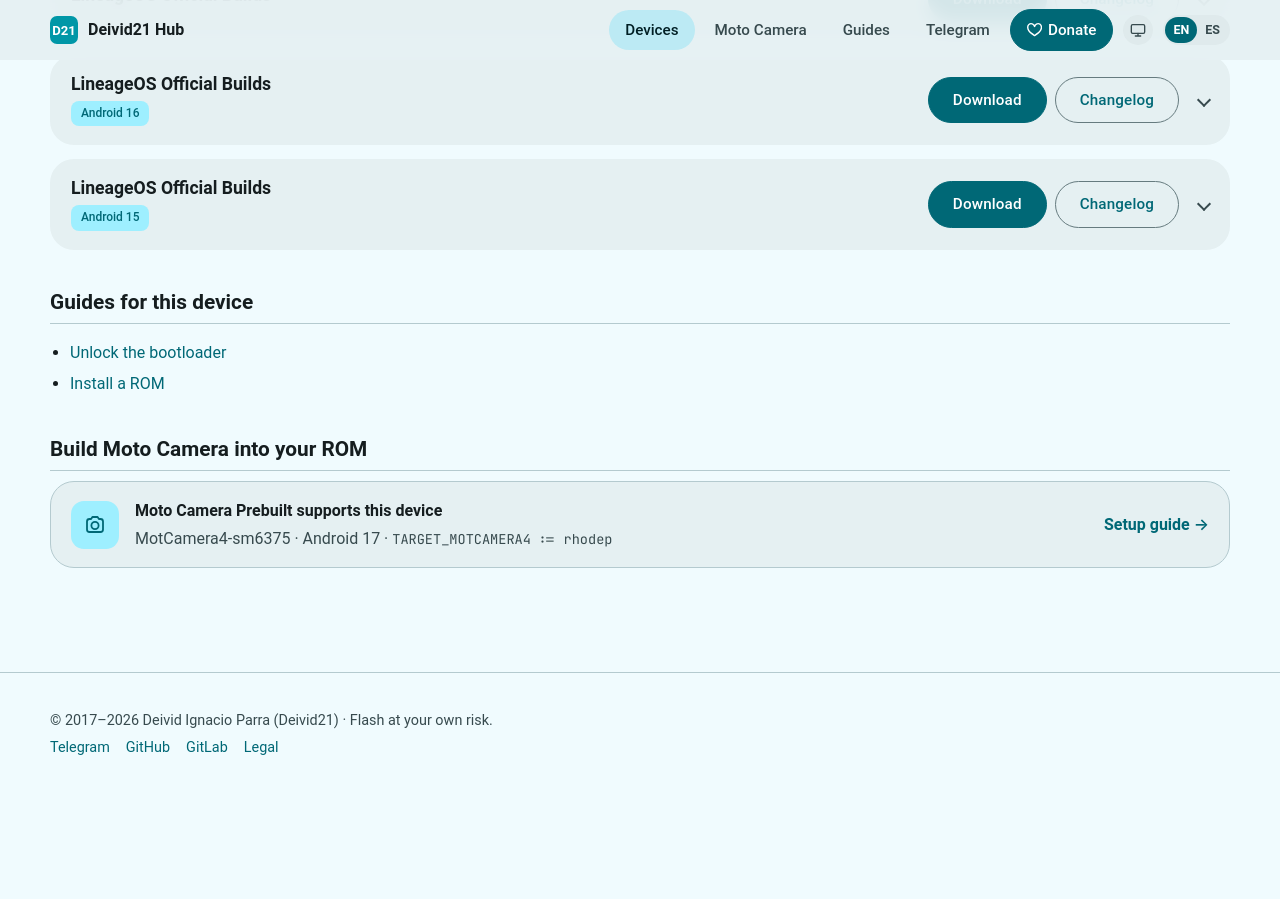
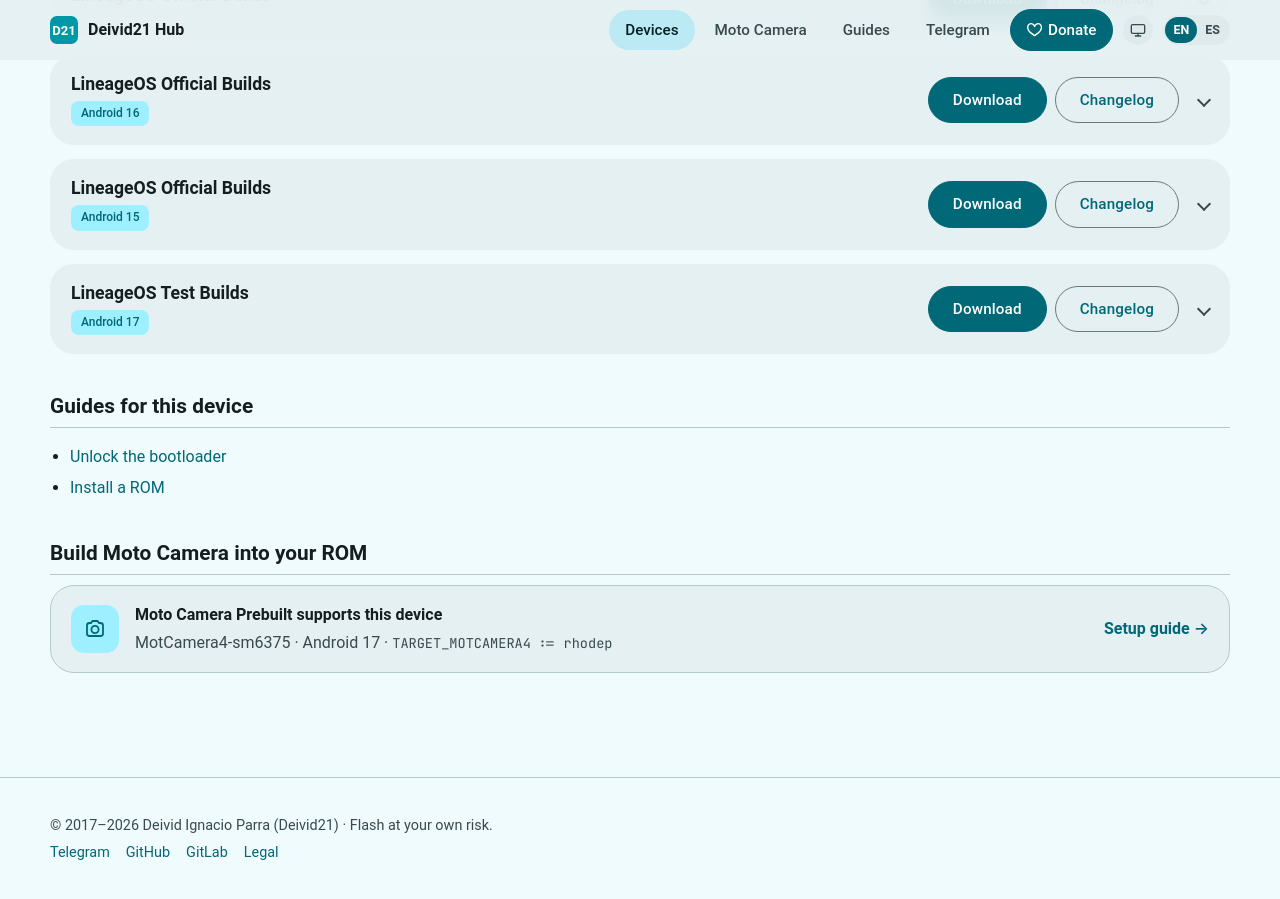
Before and after one commit to Deivid21/deivid21.github.io, a Jekyll site: the page built from _devices/rhodep.md, in a window 1280 px wide and 900 px high, scrolled down 677 px. Built offline with Jekyll 4.4.1, drawn with Linux system fonts in a browser that asks for light colours; some web fonts are replaced; before the commit the page ends 1472 px from its top, so only the background shows below that; part of the change alters nothing that is shown.

Commit message:
feat: add rhodep LineageOS 24.0 test build
Co-Authored-By: Claude Opus 5.5 <noreply@anthropic.com>

```diff
--- a/_devices/rhodep.md
+++ b/_devices/rhodep.md
@@ -16,9 +16,36 @@ roms:
     # status: active      # active | discontinued
     # date: 2026-11-03
   - name: LineageOS
+    forum: https://xdaforums.com/t/rom-17-official-lineageos-24-0-for-moto-g82-5g-moto-g71s-rhodep.4808884/
     # version: ""
     # status: active      # active | discontinued
     # date: 2026-11-03
+  - name: LineageOS
+    type: test
+    android: 17
+    version: "24.0"
+    status: active
+    date: 2026-11-13
+    download: https://github.com/Deivid21/RELEASES/releases/download/lineage-24.0-20261113-UNOFFICIAL-rhodep/lineage-24.0-20261113-UNOFFICIAL-rhodep.zip
+    changelog: https://github.com/Deivid21/RELEASES/releases/tag/lineage-24.0-20261113-UNOFFICIAL-rhodep
+    sha256: "7b3248d08de5ea116d1ae07b6498c66c80752f46861feefdaf929583d0660a36"
+    filesize: "1.47 GB"
+    security_patch: November 2026
+    gapps: true
+    forum: https://xdaforums.com/t/rom-17-official-lineageos-24-0-for-moto-g82-5g-moto-g71s-rhodep.4808884/
+    files:
+      - name: boot.img
+        url: https://github.com/Deivid21/RELEASES/releases/download/lineage-24.0-20261113-UNOFFICIAL-rhodep/boot.img
+      - name: dtbo.img
+        url: https://github.com/Deivid21/RELEASES/releases/download/lineage-24.0-20261113-UNOFFICIAL-rhodep/dtbo.img
+      - name: vbmeta.img
+        url: https://github.com/Deivid21/RELEASES/releases/download/lineage-24.0-20261113-UNOFFICIAL-rhodep/vbmeta.img
+      - name: vbmeta_system.img
+        url: https://github.com/Deivid21/RELEASES/releases/download/lineage-24.0-20261113-UNOFFICIAL-rhodep/vbmeta_system.img
+      - name: vendor_boot.img
+        url: https://github.com/Deivid21/RELEASES/releases/download/lineage-24.0-20261113-UNOFFICIAL-rhodep/vendor_boot.img
+    notes: "Test build: November 2026 security patch, SELinux enforcing, GApps (MindTheGapps) included and Linux kernel 5.4.302. Also odm partition, dalvik heap and LMKD settings per RAM variant, Moto Camera 4 built from prebuilt source and missing camera libraries added. Screen density set to 420, properties and overlays for rhodep variants and missing Fluence NN audio mixer paths added."
+    notes_es: "Build de prueba: parche de seguridad de noviembre de 2026, SELinux enforcing, GApps (MindTheGapps) incluidas y kernel Linux 5.4.302. Además: partición odm, ajustes de dalvik heap y LMKD según la variante de RAM, Moto Camera 4 compilada desde prebuilts y librerías de cámara que faltaban. Densidad de pantalla en 420, propiedades y overlays para las variantes de rhodep y rutas de audio Fluence NN que faltaban."
   - name: LineageOS
     archived: true
     android: 16
```
